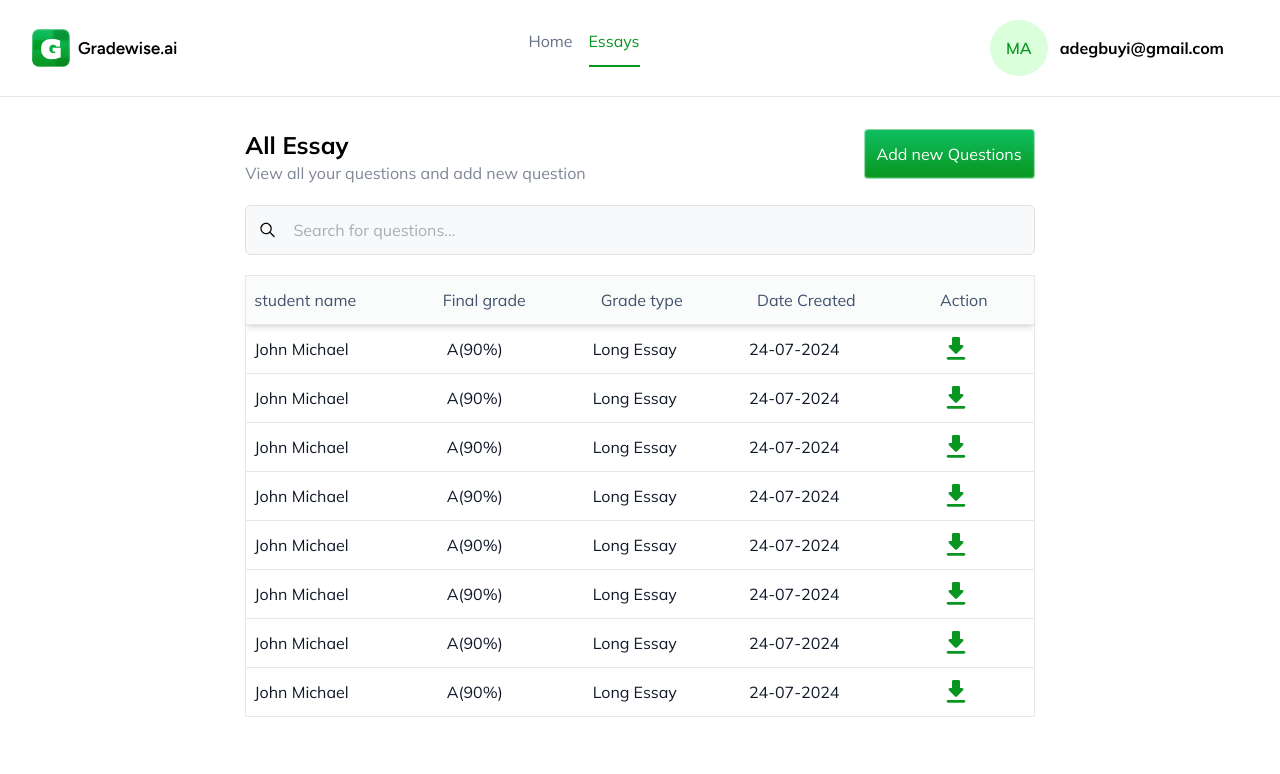
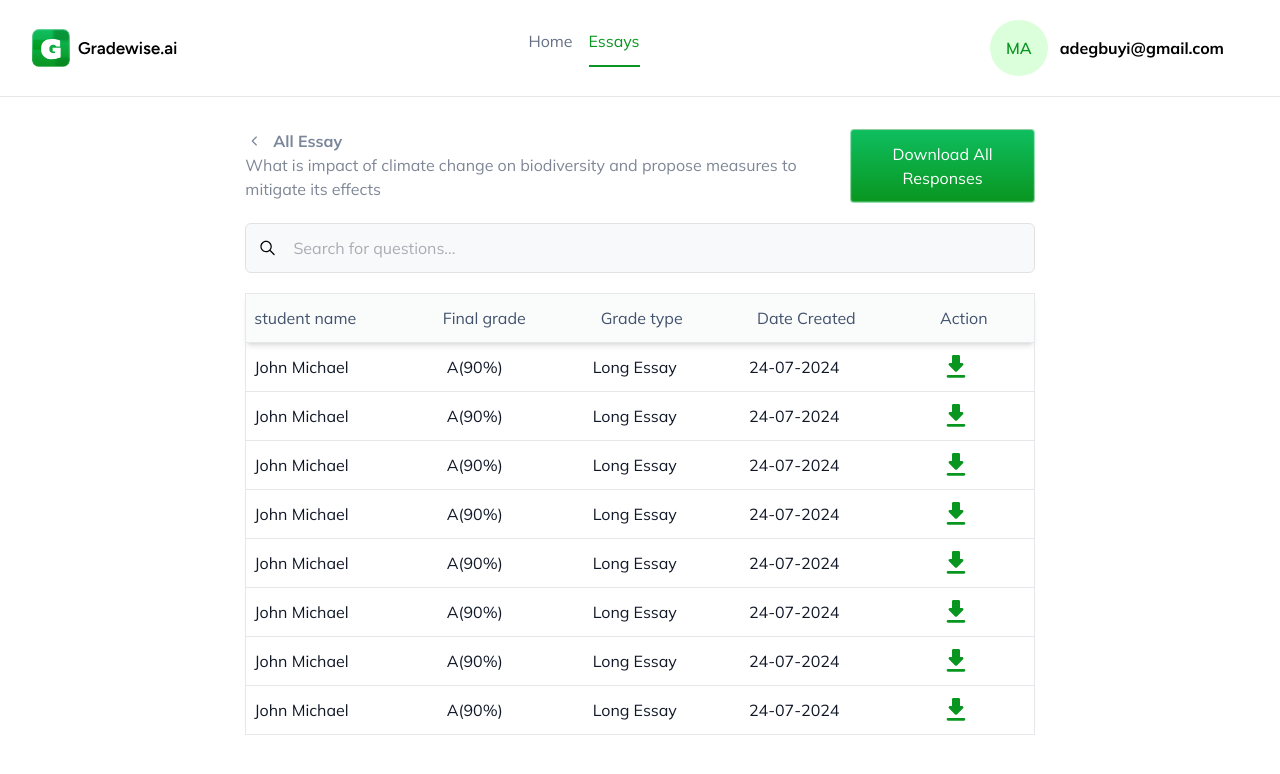
Before and after one commit to superwaih/gradwise, a Next.js app: page /singleessay in a window 1280 px wide. Shown: the top 774 px of the page. Built offline with nearby package versions, Linux system fonts and the light colour scheme; some icons are missing.

Commit message:
added redirect link

```diff
--- a/components/dashboard/SingleEssay.jsx
+++ b/components/dashboard/SingleEssay.jsx
@@ -2,18 +2,26 @@ import React from "react";
 import { IoIosSearch } from "react-icons/io";
 import DownloadIcon from "../../assets/icons/DownloadIcon"
 import Link from "next/link"
+import { RxCaretLeft } from "react-icons/rx";
+import { useRouter } from "next/router";
 const SingleEssay = () => {
+    const router = useRouter()
   return (
     <div className="px-8 w-full flex-col flex space-y-5 py-8">
       <div className="flex justify-between w-full">
       <div className="">
-      <h3 className="text-2xl  font-bold">All Essay</h3>
-      <p className="text-[#7E8696]">View all your questions and add new question</p>
+
+        <button onClick={()=> router.push("/essay")} className="flex items-center gap-2 ">
+            <RxCaretLeft className="text-[#7A8699] text-xl" />
+
+      <h3 className=" text-[#7A8699]  font-bold">All Essay</h3>
+        </button>
+      <p className="text-[#7E8696]">What is impact of climate change on biodiversity and propose measures to mitigate its effects </p>
       </div>
 
       <div>
-       <Link href={"/add"}>
-       <button className="login-btn px-3 py-3 text-white">Add new Questions</button></Link>
+
+       <button className="login-btn px-3 py-3 text-white">Download All Responses</button>
 
       </div>
       </div>
```
